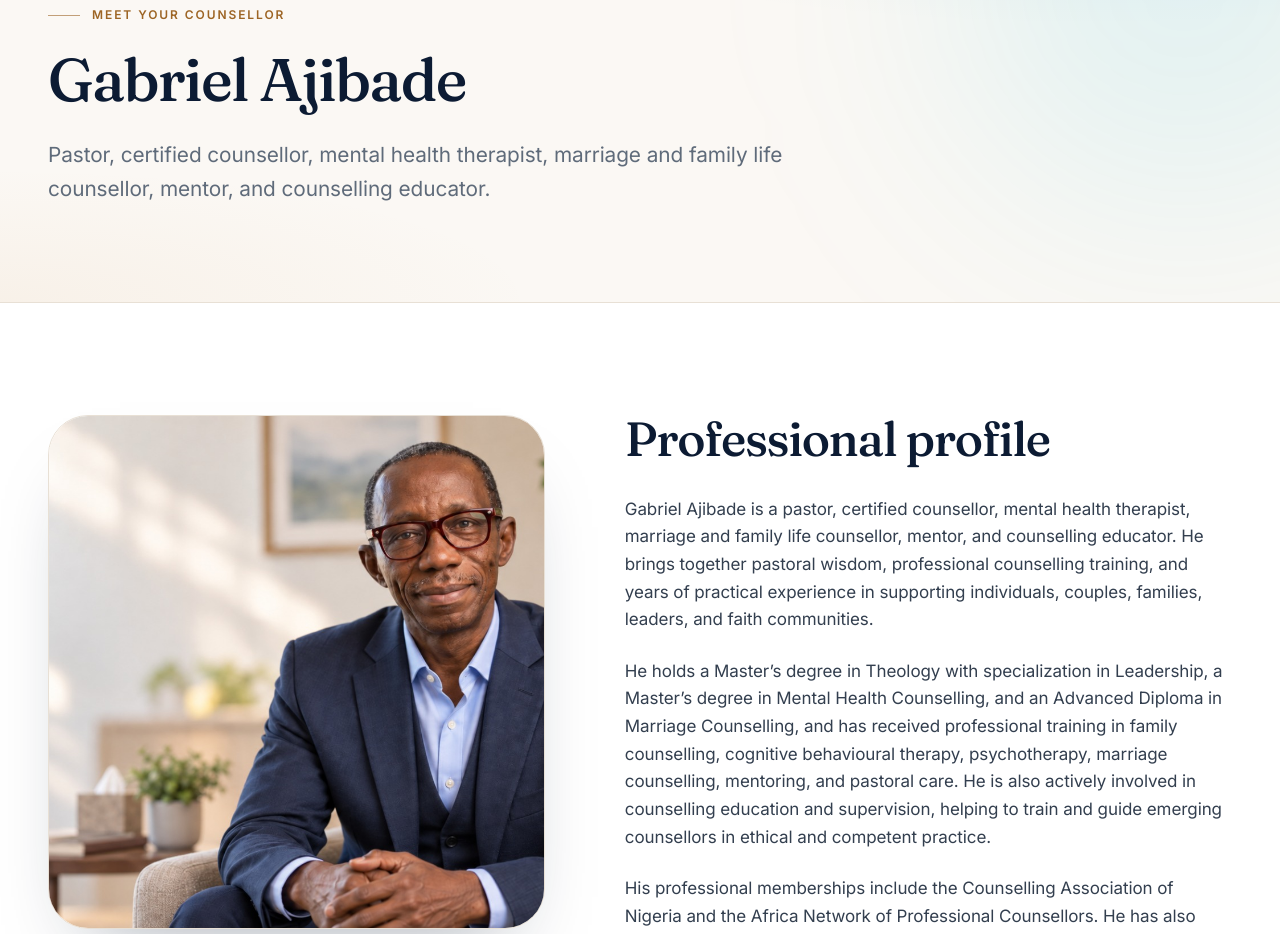
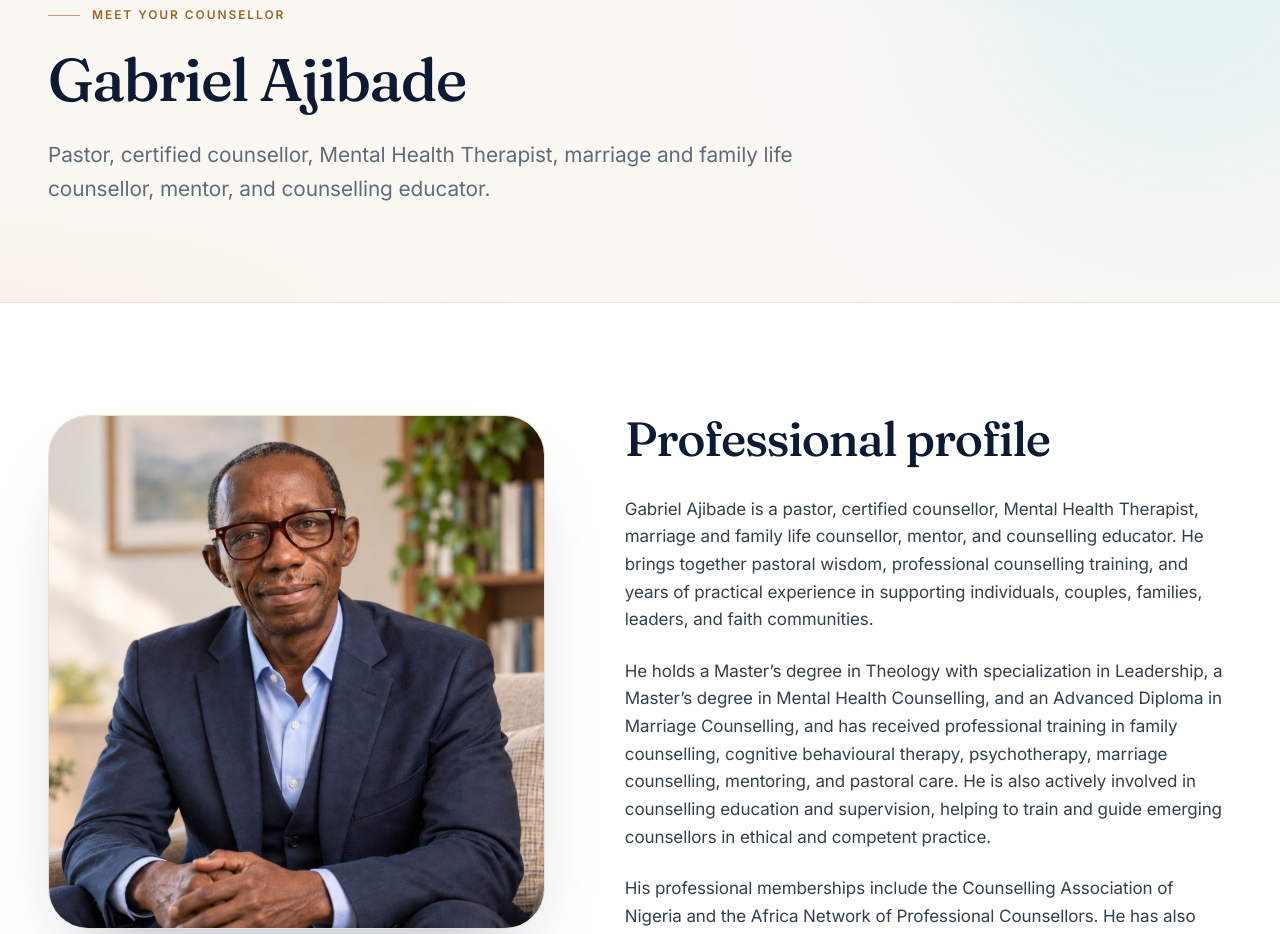
Before and after one commit to Michdriod/NEW-HORIZON-COUNSELLING-SERVICE, a Next.js app: page /about in a window 1280 px wide. Shown: the part 160-1094 px from the top of the page. Built offline with nearby package versions, Linux system fonts and the light colour scheme.

Commit message:
end to end of the website

```diff
--- a/src/app/about/page.tsx
+++ b/src/app/about/page.tsx
@@ -9,7 +9,7 @@ import Reveal from "@/components/Reveal";
 export const metadata: Metadata = {
   title: "About Gabriel Ajibade | New Horizon Counselling Service",
   description:
-    "Meet Gabriel Ajibade , pastor, certified counsellor, mental health therapist with 18 years of experience in marriage counselling, family counselling, and faith-based counselling in Lagos, Nigeria.",
+    "Meet Gabriel Ajibade — pastor, certified counsellor, Mental Health Therapist with 18 years of experience in marriage counselling, family counselling, and faith-based counselling in Lagos, Nigeria.",
   keywords: [
     "mental health counsellor Ikeja",
     "Christian counselling Nigeria",
@@ -18,7 +18,7 @@ export const metadata: Metadata = {
 };
 
 const profile = [
-  "Gabriel Ajibade is a pastor, certified counsellor, mental health therapist, marriage and family life counsellor, mentor, and counselling educator. He brings together pastoral wisdom, professional counselling training, and years of practical experience in supporting individuals, couples, families, leaders, and faith communities.",
+  "Gabriel Ajibade is a pastor, certified counsellor, Mental Health Therapist, marriage and family life counsellor, mentor, and counselling educator. He brings together pastoral wisdom, professional counselling training, and years of practical experience in supporting individuals, couples, families, leaders, and faith communities.",
   "He holds a Master’s degree in Theology with specialization in Leadership, a Master’s degree in Mental Health Counselling, and an Advanced Diploma in Marriage Counselling, and has received professional training in family counselling, cognitive behavioural therapy, psychotherapy, marriage counselling, mentoring, and pastoral care. He is also actively involved in counselling education and supervision, helping to train and guide emerging counsellors in ethical and competent practice.",
   "His professional memberships include the Counselling Association of Nigeria and the Africa Network of Professional Counsellors. He has also served in leadership, academic, supervisory, and mentoring capacities within counselling, ministry, and training institutions.",
 ];
@@ -85,7 +85,7 @@ export default function About() {
       <PageHero
         eyebrow="Meet your counsellor"
         title="Gabriel Ajibade"
-        lede="Pastor, certified counsellor, mental health therapist, marriage and family life counsellor, mentor, and counselling educator."
+        lede="Pastor, certified counsellor, Mental Health Therapist, marriage and family life counsellor, mentor, and counselling educator."
       />
 
       {/* Portrait + profile */}
@@ -96,13 +96,13 @@ export default function About() {
               <div className="lg:sticky lg:top-32">
                 <div className="overflow-hidden rounded-[2.5rem] border border-line shadow-[0_40px_80px_-44px_rgba(12,27,51,0.4)]">
                   <Image
-                    src="/gabriel.png"
+                    src="/gabriel-portrait.jpg"
                     alt="Gabriel Ajibade, counsellor at New Horizon Counselling Service"
-                    width={1600}
+                    width={1050}
                     height={900}
                     priority
                     sizes="(max-width: 1024px) 100vw, 42vw"
-                    className="h-[24rem] w-full object-cover object-[center_28%] md:h-[32rem]"
+                    className="h-[24rem] w-full object-cover object-center md:h-[32rem]"
                   />
                 </div>
                 <div className="mt-6 flex items-baseline gap-4">
@@ -138,7 +138,7 @@ export default function About() {
                 <blockquote className="mt-12 border-l-2 border-highlight pl-7">
                   <p className="font-display text-[length:var(--text-h3)] leading-[1.45] text-ink text-pretty">
                     &ldquo;My approach is warm, ethical, practical, and
-                    integrative , drawing from sound counselling principles
+                    integrative — drawing from sound counselling principles
                     while respectfully incorporating Christian values where
                     clients desire a faith-based process.&rdquo;
                   </p>
@@ -199,7 +199,7 @@ export default function About() {
           <Reveal delay={110}>
             <p className="mx-auto mt-8 max-w-2xl text-center leading-relaxed text-muted text-pretty">
               Sessions run for 60 minutes, online via Google Meet or in person
-              at the Ikeja office , whichever lets you speak most freely.
+              at the Ikeja office — whichever lets you speak most freely.
             </p>
           </Reveal>
         </Container>
--- a/src/app/faq/page.tsx
+++ b/src/app/faq/page.tsx
@@ -49,7 +49,7 @@ const groups = [
       {
         question: "How do I book a session?",
         answer:
-          "Booking is simple , send us a message on WhatsApp and we’ll guide you through the process. You can also visit our Book a Session page for more details.",
+          "Booking is simple — send us a message on WhatsApp and we’ll guide you through the process. You can also visit our Book a Session page for more details.",
       },
       {
         question: "What is your cancellation policy?",
--- a/src/app/page.tsx
+++ b/src/app/page.tsx
@@ -25,7 +25,7 @@ const services = [
   {
     title: "Premarital Counselling",
     summary:
-      "Have the honest conversations , money, family, roles, faith , before you say ‘I do’.",
+      "Have the honest conversations — money, family, roles, faith — before you say ‘I do’.",
     for: "Engaged couples",
   },
   {
@@ -45,7 +45,7 @@ const services = [
 const steps = [
   {
     title: "Reach out",
-    body: "Send a message on WhatsApp. Gabriel replies personally , no forms, no waiting rooms.",
+    body: "Send a message on WhatsApp. Gabriel replies personally — no forms, no waiting rooms.",
   },
   {
     title: "A free intro call",
@@ -76,10 +76,10 @@ const faqs = [
 ];
 
 const credentials = [
-  "Certified counsellor & mental health therapist",
+  "Certified counsellor & Mental Health Therapist",
   "Marriage and family life counsellor",
   "Counselling educator and mentor",
-  "Pastor , faith-sensitive where desired",
+  "Pastor — faith-sensitive where desired",
 ];
 
 export default function Home() {
@@ -116,7 +116,7 @@ export default function Home() {
 
               <Reveal delay={180}>
                 <p className="mt-8 max-w-xl text-[length:var(--text-lede)] leading-relaxed text-muted text-pretty">
-                  Counselling for individuals, couples, and families , held with
+                  Counselling for individuals, couples, and families — held with
                   eighteen years of practice, complete confidentiality, and a
                   pace that belongs to you.
                 </p>
@@ -149,8 +149,8 @@ export default function Home() {
               </Reveal>
 
               <Reveal delay={340}>
-                <p className="mt-8 text-[0.9rem] text-muted-light">
-                  Free 15-minute intro call · No payment taken on this site
+                <p className="mt-8 text-[0.9rem] font-semibold text-muted">
+                  Free 15-minute intro call
                 </p>
               </Reveal>
             </div>
@@ -162,14 +162,17 @@ export default function Home() {
                 className="animate-drift absolute -right-10 -top-10 h-72 w-72 rounded-full bg-accent-bright/15 blur-[90px]"
               />
               <div className="relative overflow-hidden rounded-[2.5rem] border border-line bg-white shadow-[0_40px_80px_-40px_rgba(12,27,51,0.4)]">
+                {/* Pre-composed portrait crop. The original 16:9 frame put
+                    Gabriel at ~66% across, so a portrait-shaped box could not
+                    centre him without cropping his arm off. */}
                 <Image
-                  src="/gabriel.png"
+                  src="/gabriel-portrait.jpg"
                   alt="Gabriel Ajibade, counsellor at New Horizon Counselling Service"
-                  width={1600}
+                  width={1050}
                   height={900}
                   priority
                   sizes="(max-width: 1024px) 100vw, 46vw"
-                  className="h-[22rem] w-full object-cover object-[center_28%] md:h-[30rem]"
+                  className="h-[22rem] w-full object-cover object-center md:h-[30rem]"
                 />
                 <div className="flex items-center justify-between gap-4 border-t border-line px-7 py-5">
                   <div>
@@ -177,7 +180,7 @@ export default function Home() {
                       Gabriel Ajibade
                     </p>
                     <p className="mt-0.5 text-[0.85rem] text-muted">
-                      Counsellor &amp; mental health therapist
+                      Counsellor &amp; Mental Health Therapist
                     </p>
                   </div>
                   <p className="font-display text-[2.25rem] leading-none text-highlight">
@@ -234,7 +237,7 @@ export default function Home() {
           <SectionHeading
             eyebrow="Who we work with"
             title="Individuals, couples, and families."
-            subtitle="Whoever walks in, the work starts the same way , with listening."
+            subtitle="Whoever walks in, the work starts the same way — with listening."
             centered={false}
           />
 
@@ -433,7 +436,7 @@ export default function Home() {
               <Reveal delay={120}>
                 <p className="font-display text-[length:var(--text-h3)] leading-[1.45] text-ink-soft text-pretty">
                   &ldquo;My approach is warm, ethical, practical, and
-                  integrative , drawing on sound counselling principles, and
+                  integrative — drawing on sound counselling principles, and
                   respectfully holding Christian values where a client wants a
                   faith-based process.&rdquo;
                 </p>
--- a/src/app/terms/page.tsx
+++ b/src/app/terms/page.tsx
@@ -44,7 +44,7 @@ export default function Terms() {
               services including marriage counselling, family counselling,
               premarital counselling, faith-based counselling, and online
               counselling. Our services are provided by Gabriel Ajibade, a
-              certified counsellor and mental health therapist.
+              certified counsellor and Mental Health Therapist.
             </p>
 
             <h2>
--- a/src/components/ContactForm.tsx
+++ b/src/components/ContactForm.tsx
@@ -8,7 +8,7 @@ const fieldStyles =
 
 /**
  * Composes the enquiry into a WhatsApp message rather than posting it
- * anywhere , there is no backend, and nothing a visitor types is stored
+ * anywhere — there is no backend, and nothing a visitor types is stored
  * or transmitted until they choose to send it themselves.
  */
 export default function ContactForm() {
--- a/src/components/Header.tsx
+++ b/src/components/Header.tsx
@@ -63,7 +63,7 @@ export default function Header() {
             scrolled ? "h-[4.25rem]" : "h-[5.5rem]"
           }`}
         >
-          <Link href="/" aria-label="New Horizon Counselling Service , home">
+          <Link href="/" aria-label="New Horizon Counselling Service — home">
             <Logo />
           </Link>
 
--- a/src/lib/articles.ts
+++ b/src/lib/articles.ts
@@ -12,7 +12,7 @@ export interface Article {
 /**
  * Single source of truth for articles, shared by the listing page, the
  * article page, and the home-page teaser. Swap this module for the CMS
- * client when Sanity is wired up , the page components need not change.
+ * client when Sanity is wired up — the page components need not change.
  */
 export const articles: Article[] = [
   {
```
Also changed, not shown: public/gabriel-portrait.jpg (added).
